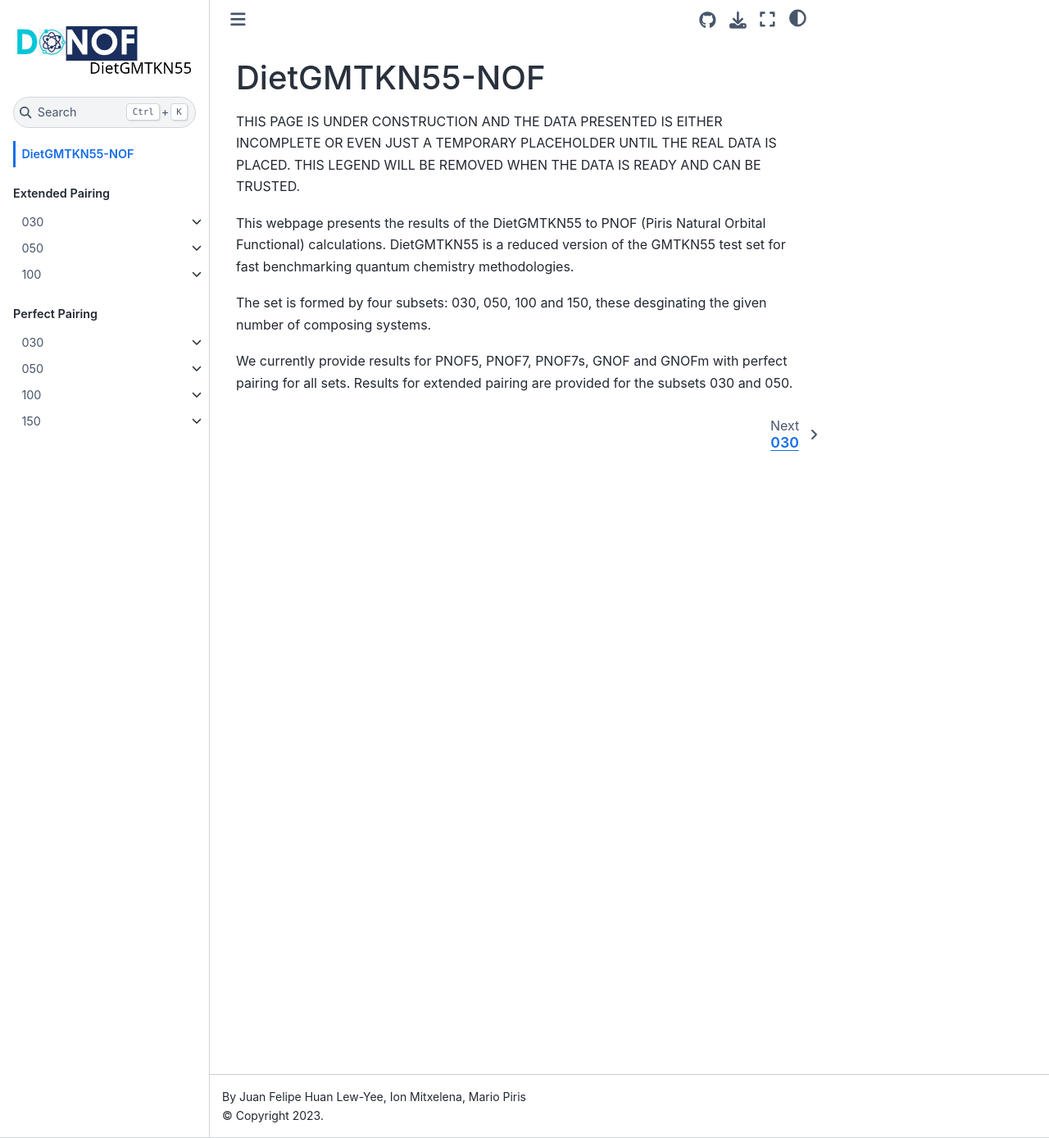
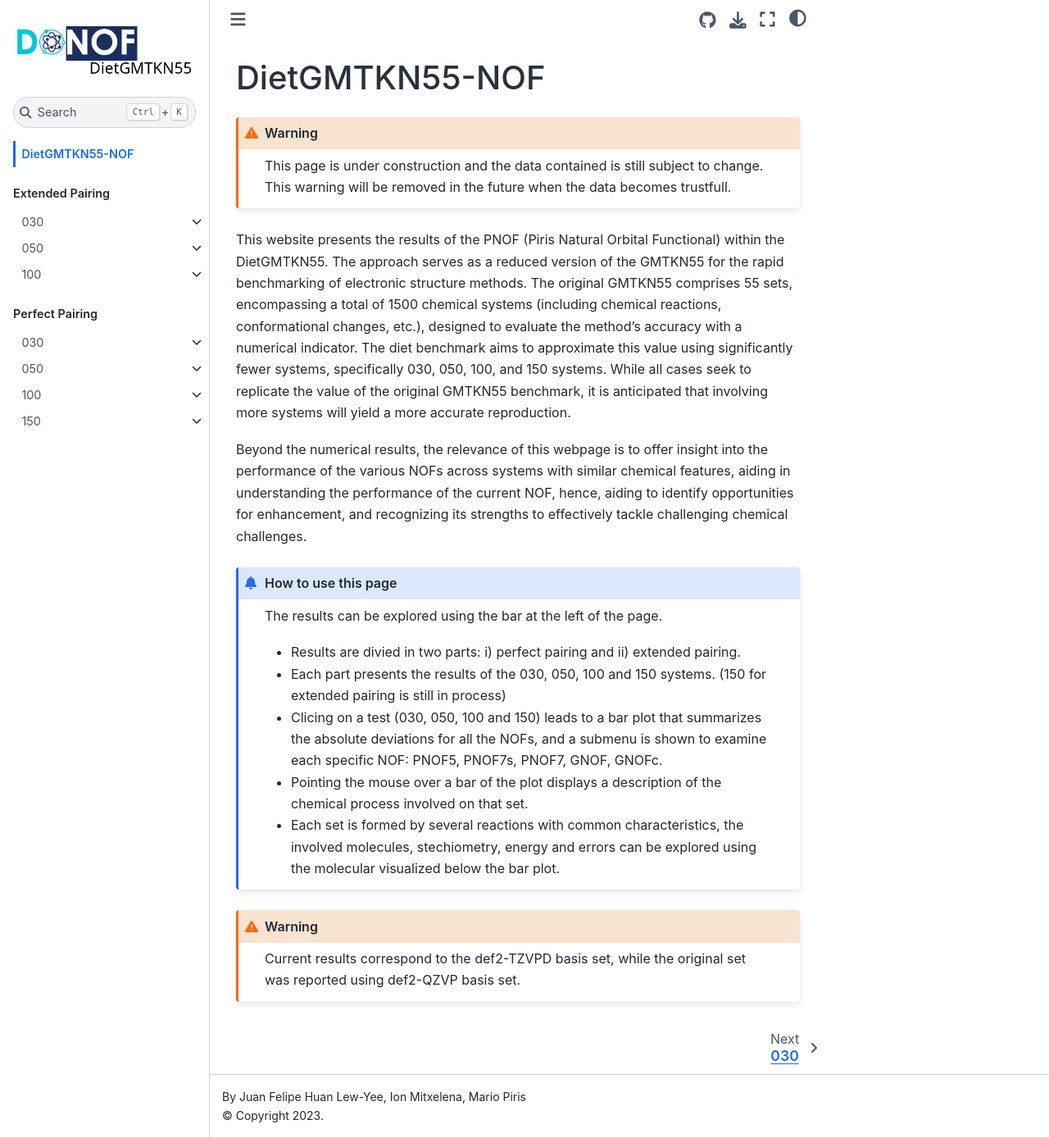
Before and after one commit to felipelewyee/DietGMTKN55-NOF, a Jupyter Book: the page built from intro.md, in a window 1280 px wide and 1388 px high. Shown: the whole window at 82% size. Built offline with Jupyter Book 1.0.4 settings and Sphinx 7.4.7 and the Sphinx Book theme 1.1.4, drawn with Linux system fonts in a browser that asks for light colours.

Commit message:
Improved introduction page

````diff
--- a/intro.md
+++ b/intro.md
@@ -1,9 +1,23 @@
 # DietGMTKN55-NOF
 
-THIS PAGE IS UNDER CONSTRUCTION AND THE DATA PRESENTED IS EITHER INCOMPLETE OR EVEN JUST A TEMPORARY PLACEHOLDER UNTIL THE REAL DATA IS PLACED. THIS LEGEND WILL BE REMOVED WHEN THE DATA IS READY AND CAN BE TRUSTED.
+```{warning}
+This page is under construction and the data contained is still subject to change. This warning will be removed in the future when the data becomes trustfull.
+```
 
-This webpage presents the results of the DietGMTKN55 to PNOF (Piris Natural Orbital Functional) calculations. DietGMTKN55 is a reduced version of the GMTKN55 test set for fast benchmarking quantum chemistry methodologies.
+This website presents the results of the PNOF (Piris Natural Orbital Functional) within the DietGMTKN55. The approach serves as a reduced version of the GMTKN55 for the rapid benchmarking of electronic structure methods. The original GMTKN55 comprises 55 sets, encompassing a total of 1500 chemical systems (including chemical reactions, conformational changes, etc.), designed to evaluate the method's accuracy with a numerical indicator. The diet benchmark aims to approximate this value using significantly fewer systems, specifically 030, 050, 100, and 150 systems. While all cases seek to replicate the value of the original GMTKN55 benchmark, it is anticipated that involving more systems will yield a more accurate reproduction.
 
-The set is formed by four subsets: 030, 050, 100 and 150, these desginating the given number of composing systems.
+Beyond the numerical results, the relevance of this webpage is to offer insight into the performance of the various NOFs across systems with similar chemical features, aiding in understanding the performance of the current NOF, hence, aiding to identify opportunities for enhancement, and recognizing its strengths to effectively tackle challenging chemical challenges.
 
-We currently provide results for PNOF5, PNOF7, PNOF7s, GNOF and GNOFm with perfect pairing for all sets. Results for extended pairing are provided for the subsets 030 and 050.
+```{admonition} How to use this page
+The results can be explored using the bar at the left of the page.
+
+- Results are divied in two parts: i) perfect pairing and ii) extended pairing.
+- Each part presents the results of the 030, 050, 100 and 150 systems. (150 for extended pairing is still in process)
+- Clicing on a test (030, 050, 100 and 150) leads to a bar plot that summarizes the absolute deviations for all the NOFs, and a submenu is shown to examine each specific NOF: PNOF5, PNOF7s, PNOF7, GNOF, GNOFc.
+- Pointing the mouse over a bar of the plot displays a description of the chemical process involved on that set.
+- Each set is formed by several reactions with common characteristics, the involved molecules, stechiometry, energy and errors can be explored using the molecular visualized below the bar plot.
+```
+
+```{warning}
+Current results correspond to the def2-TZVPD basis set, while the original set was reported using def2-QZVP basis set.
+```
````
